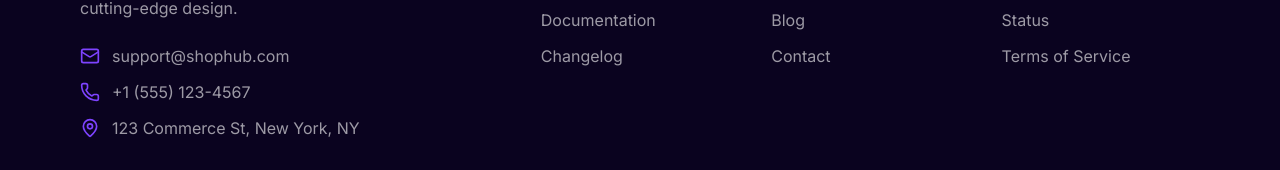
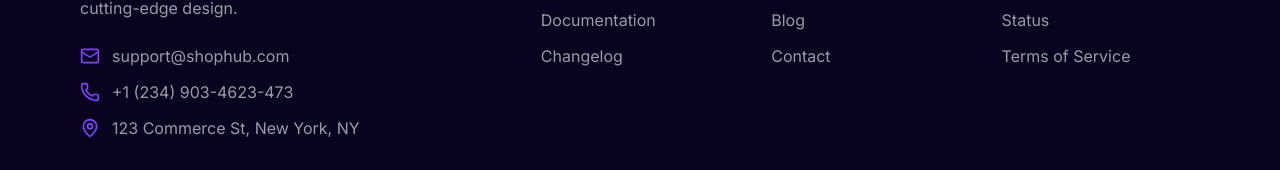
Before and after one commit to Gigireact/shop-websit, a React (Vite) app: page / in a window 1280 px wide. Shown: the part 5941-6111 px from the top of the page. Built offline with nearby package versions, Linux system fonts and the light colour scheme.

Commit message:
footer first change

```diff
--- a/src/sections/Footer.tsx
+++ b/src/sections/Footer.tsx
@@ -118,7 +118,7 @@ export default function Footer() {
                 </div>
                 <div className="flex items-center gap-3 text-white/60">
                   <Phone className="w-5 h-5 text-purple" />
-                  <span>+1 (555) 123-4567</span>
+                  <span>+1 (234) 903-4623-473</span>
                 </div>
                 <div className="flex items-center gap-3 text-white/60">
                   <MapPin className="w-5 h-5 text-purple" />
```
